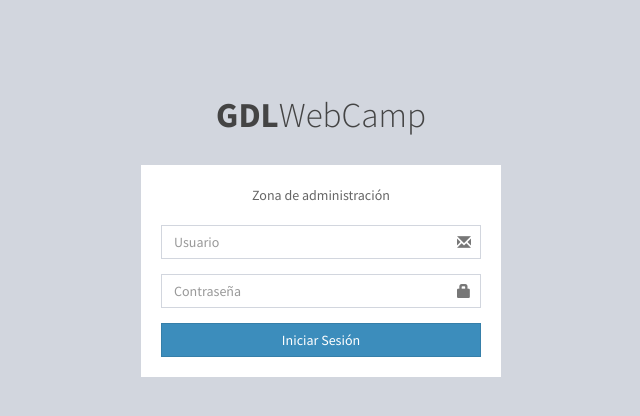
After one commit to skxnxr/gdlwebcamp-PHP-SQL, a PHP site: page /gdlwebcamp/admin/login.php in a window 1280 px wide. The commit adds this page. Shown: the top 416 px of the page, without its empty margins (319-959 px from the left). Run offline with PHP 8.4, Linux system fonts and the light colour scheme.

Commit message:
Finalizado el video 438

```diff
--- a/admin/css/admin.css
+++ b/admin/css/admin.css
@@ -8,3 +8,6 @@
 .skin-blue .sidebar-menu>li.header{
     color: white;
 }
+.login-page .main-footer{
+    display: none;
+}
--- a/admin/insertar-admin.php
+++ b/admin/insertar-admin.php
@@ -51,3 +51,7 @@ if (isset($_POST['agregar-admin'])) {
 
     die(json_encode($respuesta));
 }
+
+if (isset($_POST['login-admin'])) {
+    die(json_encode($_POST));
+}
--- a/admin/js/admin-ajax.js
+++ b/admin/js/admin-ajax.js
@@ -44,4 +44,49 @@ $(document).ready(function(){
         })
 
     });
+
+    $('#login-admin').on('submit', function(e) {
+        e.preventDefault();
+
+        var datos = $(this).serializeArray();
+        //console.log(datos);
+
+        $.ajax({
+            type: $(this).attr('method'),
+            data: datos,
+            url: $(this).attr('action'),
+            dataType: 'json',
+            success: function(data){
+                console.log(data);
+                // var resultado = data;
+                // if(resultado.respuesta === 'exito'){
+                //     const Toast = Swal.mixin({
+                //         toast: true,
+                //         position: 'center',
+                //         showConfirmButton: false,
+                //         timer: 2400,
+                //         timerProgressBar: true,
+                //         onOpen: (toast) => {
+                //           toast.addEventListener('mouseenter', Swal.stopTimer)
+                //           toast.addEventListener('mouseleave', Swal.resumeTimer)
+                //         }
+                //       })
+                //       Toast.fire({
+                //         icon: 'success',
+                //         title: 'Administrador creado correctamente'
+                //       })
+                // }else{
+                //     Swal.fire({
+                //         icon: 'error',
+                //         title: 'Error',
+                //         text: 'Usuario ya registrado'
+                //         // footer: '<a href>Why do I have this issue?</a>'
+                //       })
+                // };
+            }
+        })
+
+    });
+
+
 });
--- /dev/null
+++ b/admin/login.php
@@ -0,0 +1,41 @@
+<?php
+include_once 'templates/header.php';
+
+
+?>
+
+<body class="hold-transition login-page">
+
+<div class="login-box">
+  <div class="login-logo">
+    <a href="../index.php"><b>GDL</b>WebCamp</a>
+  </div>
+  <!-- /.login-logo -->
+  <div class="login-box-body">
+    <p class="login-box-msg">Zona de administración</p>
+
+    <form name="login-admin-form" id="login-admin" method="post" action="insertar-admin.php">
+      <div class="form-group has-feedback">
+        <input type="text" class="form-control" name="usuario" placeholder="Usuario">
+        <span class="glyphicon glyphicon-envelope form-control-feedback"></span>
+      </div>
+      <div class="form-group has-feedback">
+        <input type="password" class="form-control" name="password" placeholder="Contraseña">
+        <span class="glyphicon glyphicon-lock form-control-feedback"></span>
+      </div>
+      <div class="row">
+
+        <div class="col-xs-12">
+            <input type="hidden" name="login-admin" value="1">
+          <button  type="submit" class="btn btn-primary btn-block btn-flat">Iniciar Sesión</button>
+        </div>
+        <!-- /.col -->
+      </div>
+    </form>
+  </div>
+  <!-- /.login-box-body -->
+</div>
+<!-- /.login-box -->
+
+<?php
+include_once 'templates/footer.php'; ?>
```
